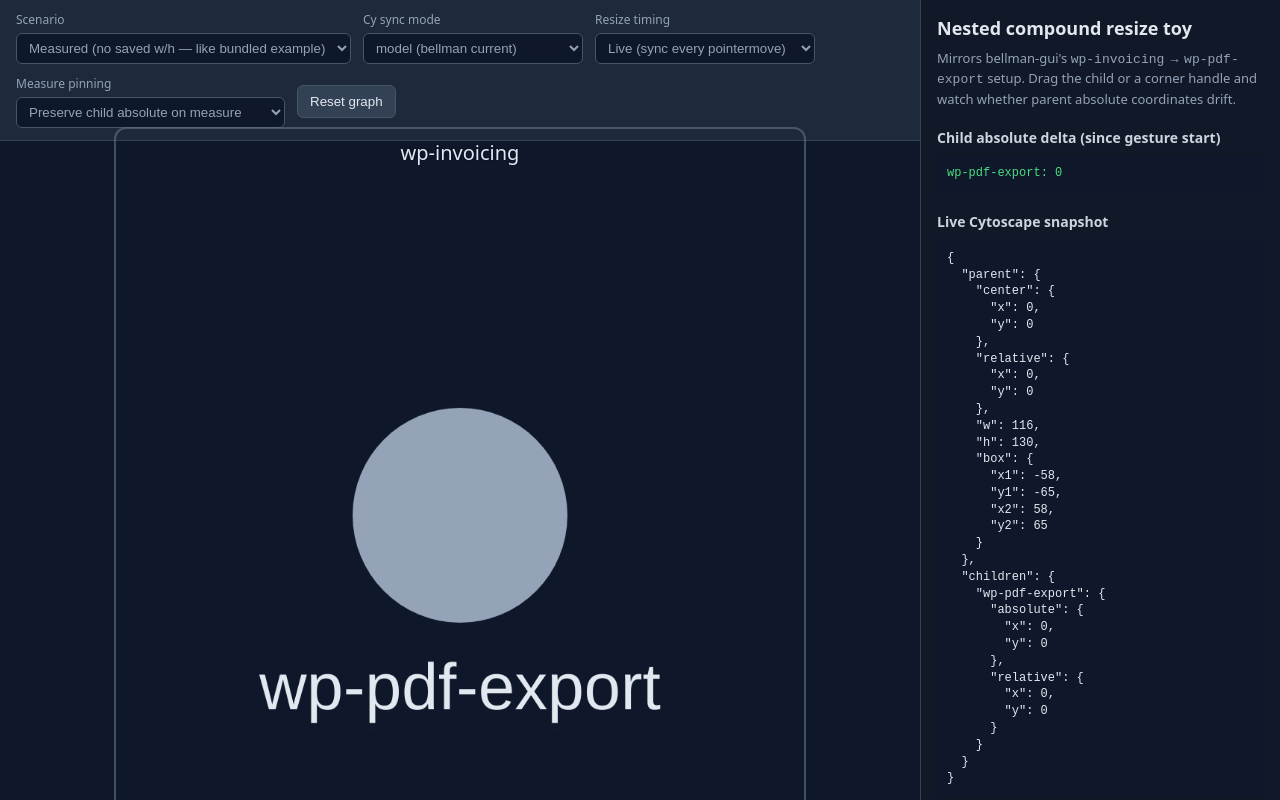
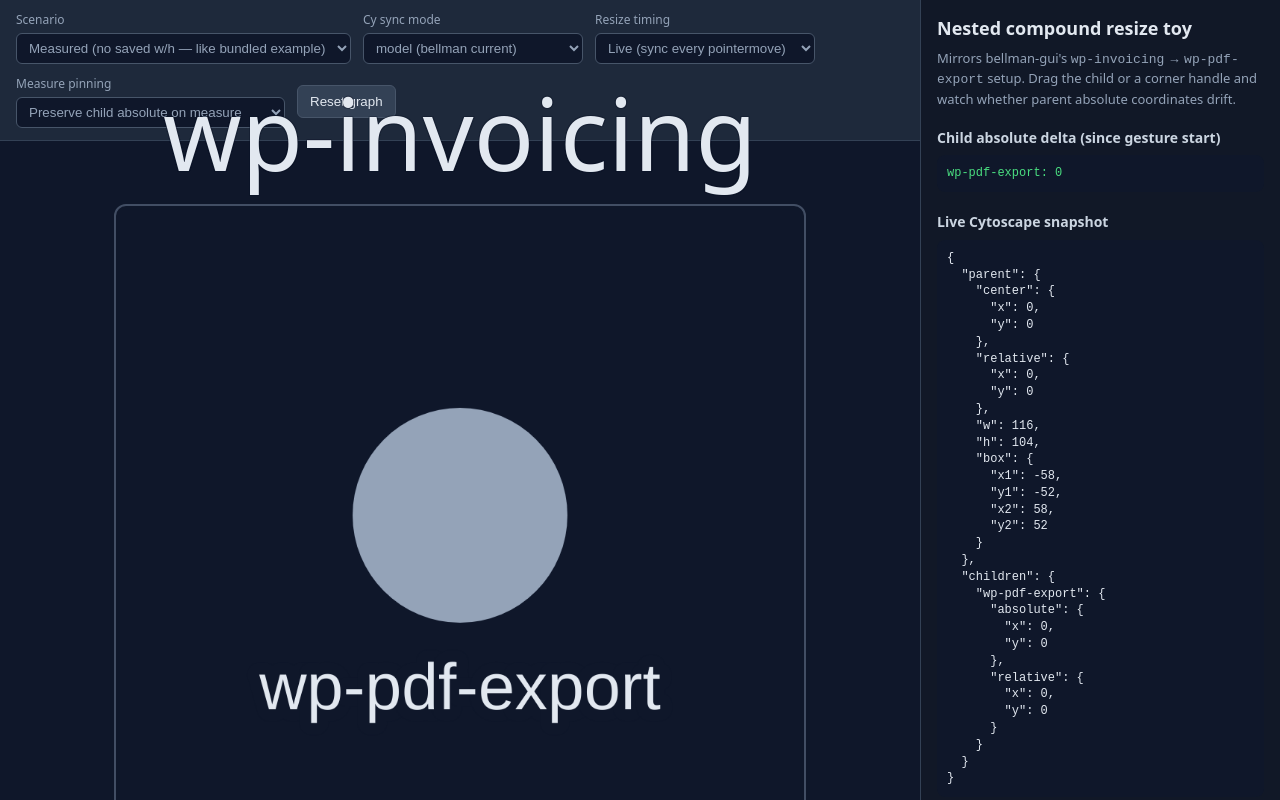
Before and after one commit to davidtgillard/nested-cytoscope-vertex, a React (Vite) app: page / in a window 1280 px wide. Shown: the top 800 px of the page. Built offline with nearby package versions, Linux system fonts and the light colour scheme.

Commit message:
ensure parent title scales with zoom

```diff
--- a/src/App.css
+++ b/src/App.css
@@ -84,10 +84,10 @@
 
 .compound-parent-label {
   position: absolute;
-  top: 10px;
+  bottom: 100%;
+  margin-bottom: 4px;
   left: 50%;
   transform: translateX(-50%);
-  font-size: 20px;
   color: #e2e8f0;
   text-shadow:
     0 0 1px #0f172a,
--- a/src/App.tsx
+++ b/src/App.tsx
@@ -8,7 +8,12 @@
   type PointerEvent as ReactPointerEvent,
 } from "react";
 import { type SyncMode } from "./lib/cytoscape-sync";
-import { CHILD_EDGE_CLEARANCE_PX, LEAF_LABEL_MARGIN_Y, LEAF_NODE_DIAMETER } from "./lib/cytoscape-theme";
+import {
+  CHILD_EDGE_CLEARANCE_PX,
+  COMPOUND_TITLE_BASE_FONT_SIZE,
+  LEAF_LABEL_MARGIN_Y,
+  LEAF_NODE_DIAMETER,
+} from "./lib/cytoscape-theme";
 import { snapshotDelta, type GraphSnapshot } from "./lib/cytoscape-utils";
 import {
   type ChildDragVisual,
@@ -172,8 +177,6 @@
   const cyRef = useRef<Core | null>(null);
   const compoundRef = useRef(DEMO_COMPOUND);
   const childDragCleanupRef = useRef<(() => void) | null>(null);
-  const overlayRef = useRef<HTMLDivElement>(null);
-  const titleRef = useRef<HTMLDivElement>(null);
   const resizeStartRef = useRef<{
     corner: ResizeCorner;
     startClientX: number;
@@ -223,14 +226,13 @@
   }, [compound]);
 
   /**
-   * Both the parent's title and its left/right/bottom edge clearance need to stay a
-   * constant number of *screen pixels*, not model units, so they read correctly no
-   * matter how far Cytoscape's `fit: true` layout has zoomed in or out - the title
-   * because it's a DOM overlay with a fixed CSS font-size that never scales with zoom,
-   * and the edge clearance because CHILD_EDGE_CLEARANCE_PX is authored in pixels so it's
-   * easy to tune independent of zoom. The title is measured from its actual rendered box
-   * (mirroring how measureLeafFootprint measures the child instead of guessing); the
-   * edge clearance has no DOM element to measure, so it's just divided by zoom directly.
+   * The child's left/right/bottom/top edge clearance needs to stay a constant number of
+   * *screen pixels*, not model units, so it reads correctly no matter how far
+   * Cytoscape's `fit: true` layout has zoomed in or out - CHILD_EDGE_CLEARANCE_PX is
+   * authored in pixels so it's easy to tune independent of zoom. There's no DOM element
+   * to measure here, so it's just divided by zoom directly. (The title itself now
+   * renders above the compound's perimeter - see `.compound-parent-label` in App.css -
+   * so it no longer needs its own interior clearance.)
    */
   const refreshInteriorClearances = useCallback(() => {
     const cy = cyRef.current;
@@ -243,17 +245,6 @@
     }
 
     compound.setEdgeClearance(CHILD_EDGE_CLEARANCE_PX / zoom);
-
-    const overlayEl = overlayRef.current;
-    const titleEl = titleRef.current;
-    if (!overlayEl || !titleEl) {
-      return;
-    }
-    const overlayRect = overlayEl.getBoundingClientRect();
-    const titleRect = titleEl.getBoundingClientRect();
-    const TITLE_BOTTOM_BUFFER_PX = 6;
-    const clearancePx = titleRect.bottom - overlayRect.top + TITLE_BOTTOM_BUFFER_PX;
-    compound.setTitleClearance(clearancePx / zoom);
   }, [compound]);
 
   useEffect(() => {
@@ -515,7 +506,6 @@
           />
           {parentDragVisual ? (
             <div
-              ref={overlayRef}
               className={`compound-parent-overlay${parentDragVisual.selected ? " is-selected" : ""}`}
               style={{
                 left: parentDragVisual.left,
@@ -524,7 +514,10 @@
                 height: parentDragVisual.height,
               }}
             >
-              <div ref={titleRef} className="compound-parent-label">
+              <div
+                className="compound-parent-label"
+                style={{ fontSize: COMPOUND_TITLE_BASE_FONT_SIZE * parentDragVisual.zoomScale }}
+              >
                 {parentDragVisual.label}
               </div>
             </div>
--- a/src/lib/compound-graph.ts
+++ b/src/lib/compound-graph.ts
@@ -43,6 +43,16 @@
   height: number;
   label: string;
   selected: boolean;
+  /**
+   * Current zoom relative to the zoom Cytoscape's initial `fit: true` layout landed on
+   * (1 = unchanged since first render), so the DOM title overlay can shrink/grow as the
+   * user actually zooms in or out (see COMPOUND_TITLE_BASE_FONT_SIZE in
+   * cytoscape-theme.ts). Using the raw absolute `cy.zoom()` instead would be wrong here:
+   * `fit: true` can land anywhere far from 1 depending on how much screen space the
+   * graph's model-unit size fills, which would make the title huge or tiny from the very
+   * first frame rather than only in response to the user's own zoom gestures.
+   */
+  zoomScale: number;
 }
 
 const PRESET_LAYOUT = {
@@ -90,6 +100,8 @@
   readonly child: GraphChild;
   private model: WorkPackageLayoutModel | null = null;
   private syncMode: SyncMode = "model";
+  /** Zoom captured right after the initial `fit: true` layout lands; see ParentDragVisual.zoomScale. */
+  private referenceZoom = 1;
   private childDragActive = false;
   private childDragSession:
     | {
@@ -134,18 +146,6 @@
 
   getModel(): WorkPackageLayoutModel | null {
     return this.model;
-  }
-
-  /**
-   * Records how many model units the parent's title currently needs, measured from its
-   * real rendered DOM box (see App.tsx). Mutates the model in place (no cy round-trip
-   * needed) so the very next drag/clamp computation picks it up immediately.
-   */
-  setTitleClearance(modelUnits: number): void {
-    const node = this.model?.nodes.get(this.id);
-    if (node) {
-      node.reservedTop = modelUnits;
-    }
   }
 
   /**
@@ -205,6 +205,8 @@
     this.syncModelFromCy(cy);
     this.enableDirectDragging(cy);
     this.configureDetachedChildDrag(cy);
+    const zoom = cy.zoom();
+    this.referenceZoom = zoom > 0 ? zoom : 1;
     return snapshotGraphState(cy, this.id, this.childIds);
   }
 
@@ -309,6 +311,7 @@
       ...box,
       label: this.label,
       selected: parent.selected(),
+      zoomScale: cy.zoom() / this.referenceZoom,
     };
   }
 
--- a/src/lib/cytoscape-theme.ts
+++ b/src/lib/cytoscape-theme.ts
@@ -2,28 +2,35 @@
 
 /**
  * Fixed clearance reserved inside the compound's border, independent of the child's own
- * footprint (see LeafFootprint in layout-model.ts). `top` reserves room for the parent's
- * title (`.compound-parent-label` in App.css: 20px font starting at top:10px, so ~40px
- * clears its full line height) and is only a fallback here - once the title is actually
- * on screen, `reservedTop` (measured live in App.tsx) overrides it. `right`/`bottom`/
- * `left` are likewise just the fallback used before the first render tick lands: while
- * dragging, the live pixel-based clearance in CHILD_EDGE_CLEARANCE_PX (also converted to
- * model units in App.tsx, see `reservedEdge`) takes over.
+ * footprint (see LeafFootprint in layout-model.ts). The title (`.compound-parent-label`
+ * in App.css) now renders *above* the compound's perimeter rather than inside it, so it
+ * no longer needs its own interior clearance - all four sides use the same fallback
+ * value here, used only before the first render tick lands: while dragging, the live
+ * pixel-based clearance in CHILD_EDGE_CLEARANCE_PX (converted to model units in App.tsx,
+ * see `reservedEdge`) takes over on every side, including the top.
  */
 export const COMPOUND_PADDING = {
-  top: 40,
+  top: 8,
   right: 8,
   bottom: 8,
   left: 8,
 } as const;
 
 /**
- * How close a child's measured footprint may get to the parent's left/right/bottom
- * border while being dragged, expressed in real screen pixels rather than model units -
+ * The parent title's font-size in model units at zoom 1, mirroring how Cytoscape itself
+ * defines node `font-size` in model space (see the `node` selector below) so that
+ * canvas-rendered labels naturally shrink/grow with zoom. The DOM title overlay
+ * (`.compound-parent-label` in App.css) has no such built-in scaling, so App.tsx
+ * multiplies this by `cy.zoom()` on every render tick to reproduce the same behavior.
+ */
+export const COMPOUND_TITLE_BASE_FONT_SIZE = 100;
+
+/**
+ * How close a child's measured footprint may get to the parent's border (all four
+ * sides) while being dragged, expressed in real screen pixels rather than model units -
  * so it stays visually consistent no matter how far Cytoscape's `fit: true` initial
- * layout ends up zooming (see reservedTop/setTitleClearance for the same reasoning
- * applied to the title). Tune this directly to make the child hug the edges more or
- * less tightly.
+ * layout ends up zooming (see GraphParent.setEdgeClearance). Tune this directly to make
+ * the child hug the edges more or less tightly.
  */
 export const CHILD_EDGE_CLEARANCE_PX = -5;
 
--- a/src/lib/layout-model.ts
+++ b/src/lib/layout-model.ts
@@ -59,17 +59,10 @@
   isOverflow: boolean;
   footprint?: LeafFootprint;
   /**
-   * Model-unit clearance a compound reserves at its top edge for its title, measured
-   * from the title's real rendered DOM box (see GraphParent.setTitleClearance) rather
-   * than assumed as a fixed constant. A DOM title has a fixed CSS pixel size that does
-   * not scale with Cytoscape's zoom, so the number of *model units* it needs changes
-   * with zoom - a static constant would drift as the compound is resized. Falls back to
-   * COMPOUND_PADDING.top (see compositeInteriorBox) until a real measurement lands.
-   */
-  reservedTop?: number;
-  /**
    * Model-unit equivalent of CHILD_EDGE_CLEARANCE_PX at the current zoom (see
-   * GraphParent.setEdgeClearance), applied to the left/right/bottom interior edges.
+   * GraphParent.setEdgeClearance), applied to all four interior edges - including the
+   * top, since the title now renders above the compound's perimeter (see
+   * `.compound-parent-label` in App.css) and no longer needs its own interior clearance.
    * Recomputed every render tick because zoom can change at any time; falls back to
    * COMPOUND_PADDING.left (see compositeInteriorBox) until the first tick lands.
    */
@@ -261,11 +254,10 @@
     return null;
   }
   const node = model.nodes.get(compositeId);
-  const topClearance = node?.reservedTop ?? COMPOUND_PADDING.top;
   const edgeClearance = node?.reservedEdge ?? COMPOUND_PADDING.left;
   return {
     x1: outer.x1 + edgeClearance,
-    y1: outer.y1 + topClearance,
+    y1: outer.y1 + edgeClearance,
     x2: outer.x2 - edgeClearance,
     y2: outer.y2 - edgeClearance,
   };
```
